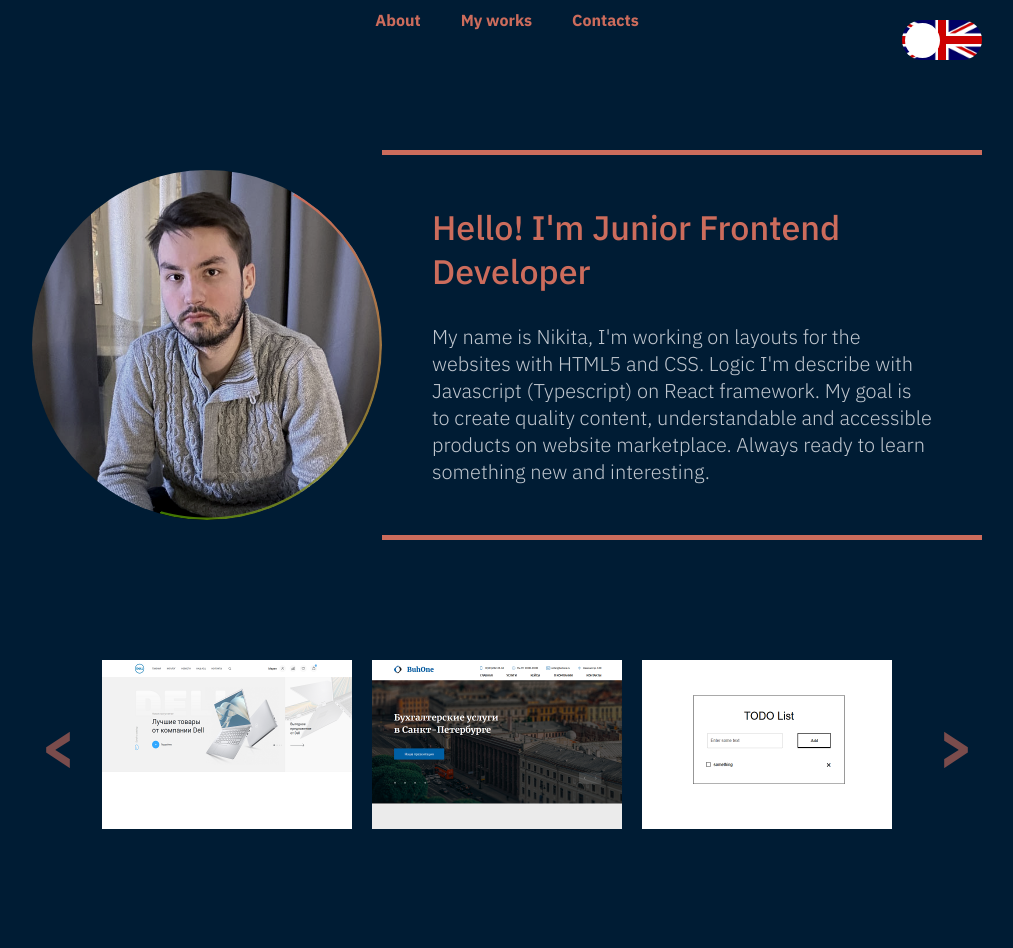
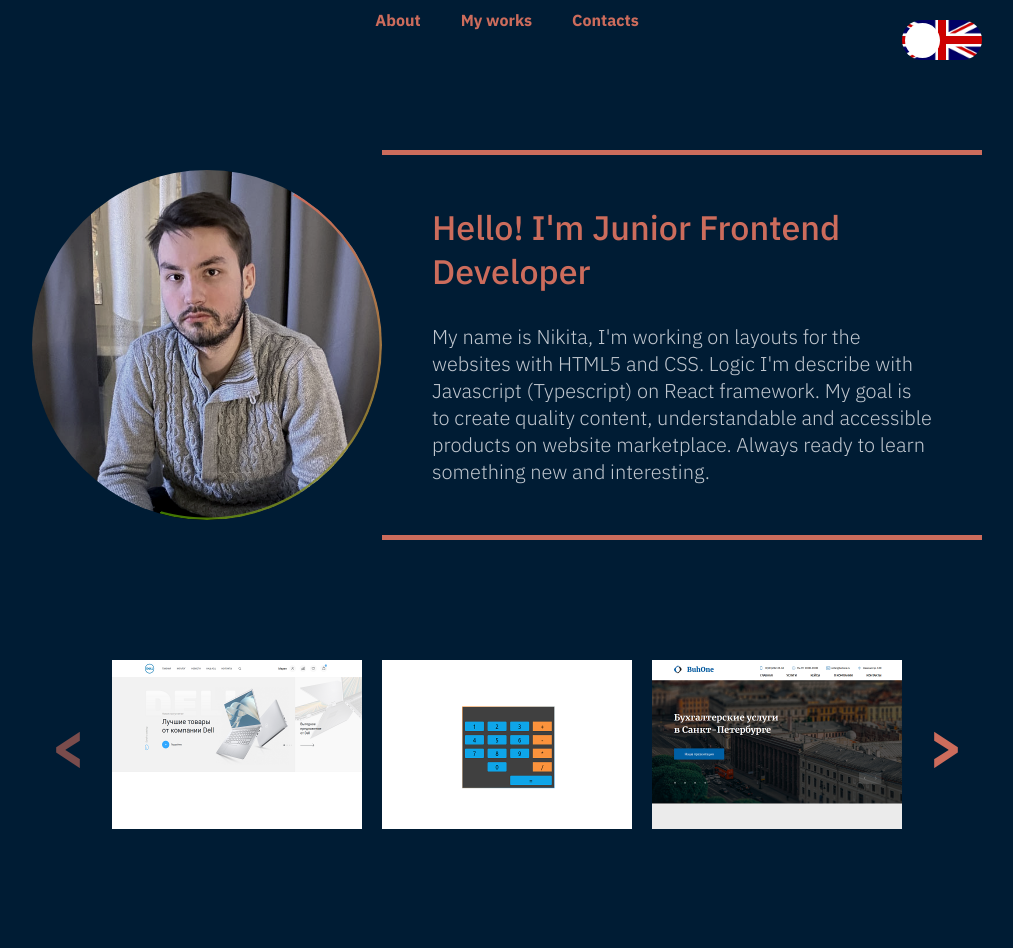
Before and after one commit to Fjornir/sn-portfolio, a React (Create React App) app: page / in a window 1280 px wide. Shown: the top 948 px of the page, without its empty margins (133-1146 px from the left). Built offline with nearby package versions, Linux system fonts and the light colour scheme.

Commit message:
New exemple added

```diff
--- a/src/components/Slider.tsx
+++ b/src/components/Slider.tsx
@@ -34,7 +34,7 @@ export default function Slider() {
 
   const resizeObserver = new ResizeObserver(
     (entries: ResizeObserverEntry[]) => {
-      entries[0].contentBoxSize[0].inlineSize >= 830
+      entries[0].contentBoxSize[0].inlineSize >= 810
         ? setViewSlidesCount(3)
         : setViewSlidesCount(1);
       setIsScreenWidthCalc(true);
@@ -99,6 +99,10 @@ export default function Slider() {
               link={"https://fjornir.github.io/nti-testcase/"}
             ></SliderItem>
             <SliderItem
+              imgSrc={require("../images/Ex4.png")}
+              link={"https://fjornir.github.io/sn-calculator/"}
+            ></SliderItem>
+            <SliderItem
               imgSrc={require("../images/Ex2.png")}
               link={"https://fjornir.github.io/buhone/"}
             ></SliderItem>
@@ -106,6 +110,7 @@ export default function Slider() {
               imgSrc={require("../images/Ex3.png")}
               link={"https://fjornir.github.io/todolist/"}
             ></SliderItem>
+
             {/* <SliderItem imgSrc={require("../images/Ex1.png")}></SliderItem>
           <SliderItem imgSrc={require("../images/Ex1.png")}></SliderItem>
           <SliderItem imgSrc={require("../images/Ex1.png")}></SliderItem> */}
--- a/src/style/slider.scss
+++ b/src/style/slider.scss
@@ -6,7 +6,7 @@
 
   &-wrapper {
     overflow: hidden;
-    width: 830px;
+    width: 810px;
 
     @media screen and (max-width: 576px) {
       max-width: 270px;
```
Also changed, not shown: src/images/Ex4.png (added).
